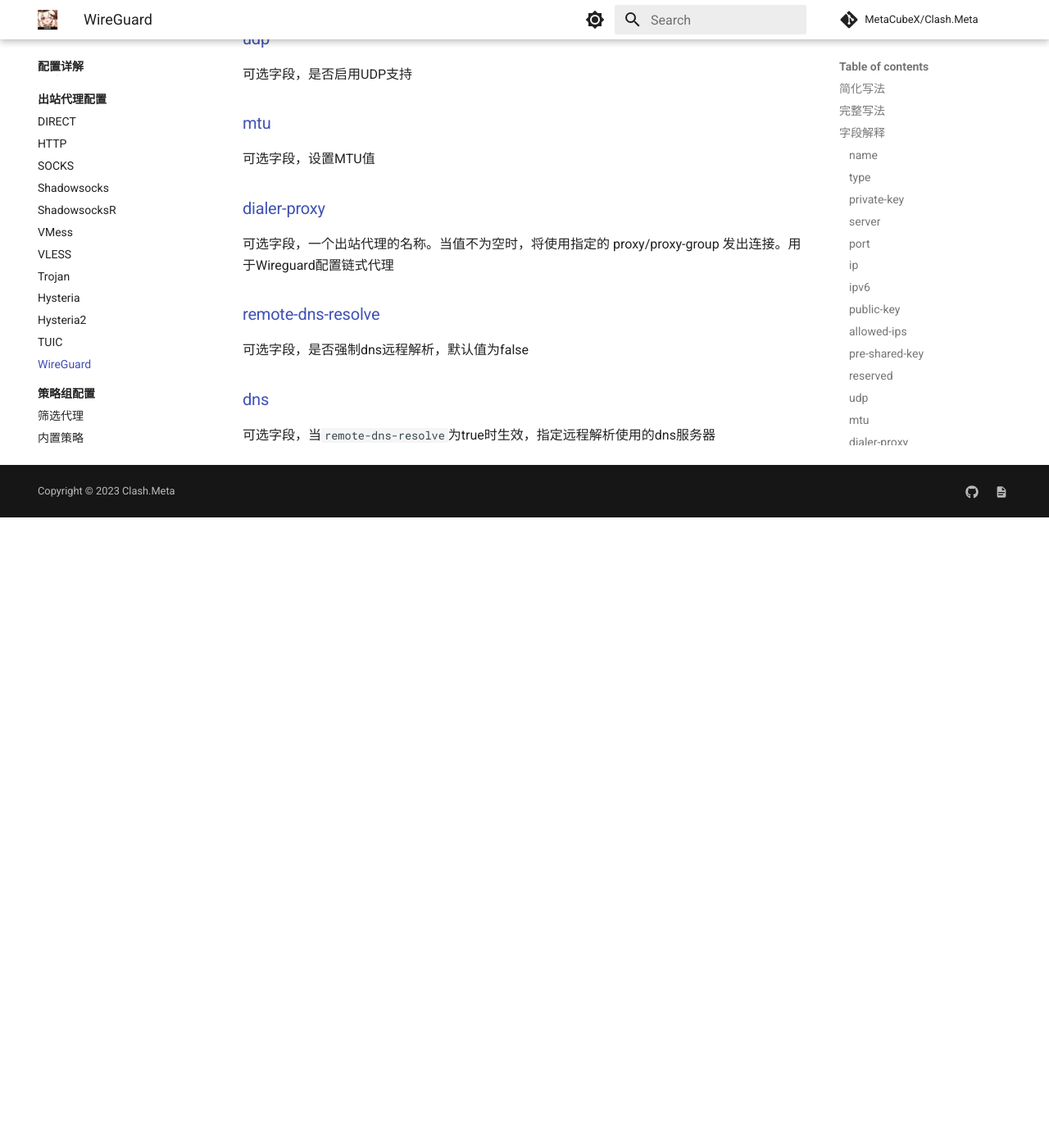
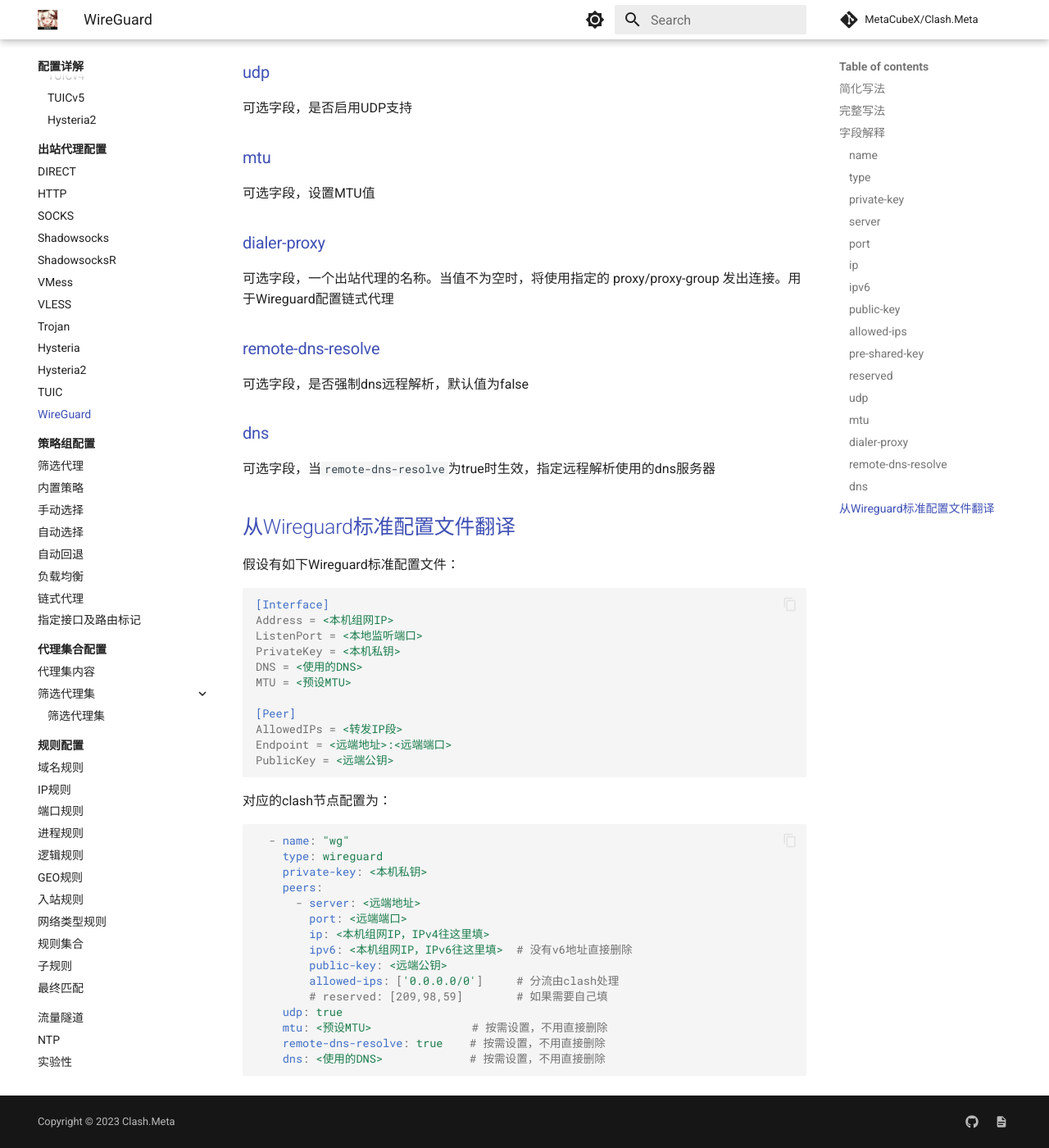
Before and after one commit to MetaCubeX/Meta-Docs, an MkDocs documentation site: the page built from docs/config/proxies/wg.md, in a window 1280 px wide and 1400 px high, scrolled down 2485 px. Shown: the whole window at 82% size. Built offline with MkDocs 1.6.1 and Material for MkDocs 9.7.7, drawn with Linux system fonts in a browser that asks for light colours; comment, search, counter and statistics services are not loaded; before the commit the page ends 3116 px from its top, so only the background shows below that; some of the changed text lies outside the part shown.

Commit message:
wg config translation

````diff
--- a/docs/config/proxies/wg.md
+++ b/docs/config/proxies/wg.md
@@ -61,7 +61,9 @@
 
 ### private-key
 
-base64编码的Wireguard客户端私钥。可以使用`wg genkey`命令生成私钥，使用`wg pubkey <private-key>`命令获取对应公钥
+base64编码的Wireguard客户端私钥
+
+可以使用`wg genkey | tee privatekey | wg pubkey > publickey`命令生成一对可用的公私钥文件
 
 ### server
 
@@ -114,3 +116,41 @@ base64编码的Wireguard服务端公钥
 ### dns
 
 可选字段，当`remote-dns-resolve`为true时生效，指定远程解析使用的dns服务器
+
+## 从Wireguard标准配置文件翻译
+
+假设有如下Wireguard标准配置文件：
+
+```ini
+[Interface]
+Address = <本机组网IP>
+ListenPort = <本地监听端口>
+PrivateKey = <本机私钥>
+DNS = <使用的DNS>
+MTU = <预设MTU>
+
+[Peer]
+AllowedIPs = <转发IP段>
+Endpoint = <远端地址>:<远端端口>
+PublicKey = <远端公钥>
+```
+
+对应的clash节点配置为：
+
+```yaml
+  - name: "wg"
+    type: wireguard
+    private-key: <本机私钥>
+    peers:
+      - server: <远端地址>
+        port: <远端端口>
+        ip: <本机组网IP，IPv4往这里填>
+        ipv6: <本机组网IP，IPv6往这里填>  # 没有v6地址直接删除
+        public-key: <远端公钥>
+        allowed-ips: ['0.0.0.0/0']     # 分流由clash处理
+        # reserved: [209,98,59]        # 如果需要自己填
+    udp: true
+    mtu: <预设MTU>               # 按需设置，不用直接删除
+    remote-dns-resolve: true    # 按需设置，不用直接删除
+    dns: <使用的DNS>             # 按需设置，不用直接删除
+```
````
